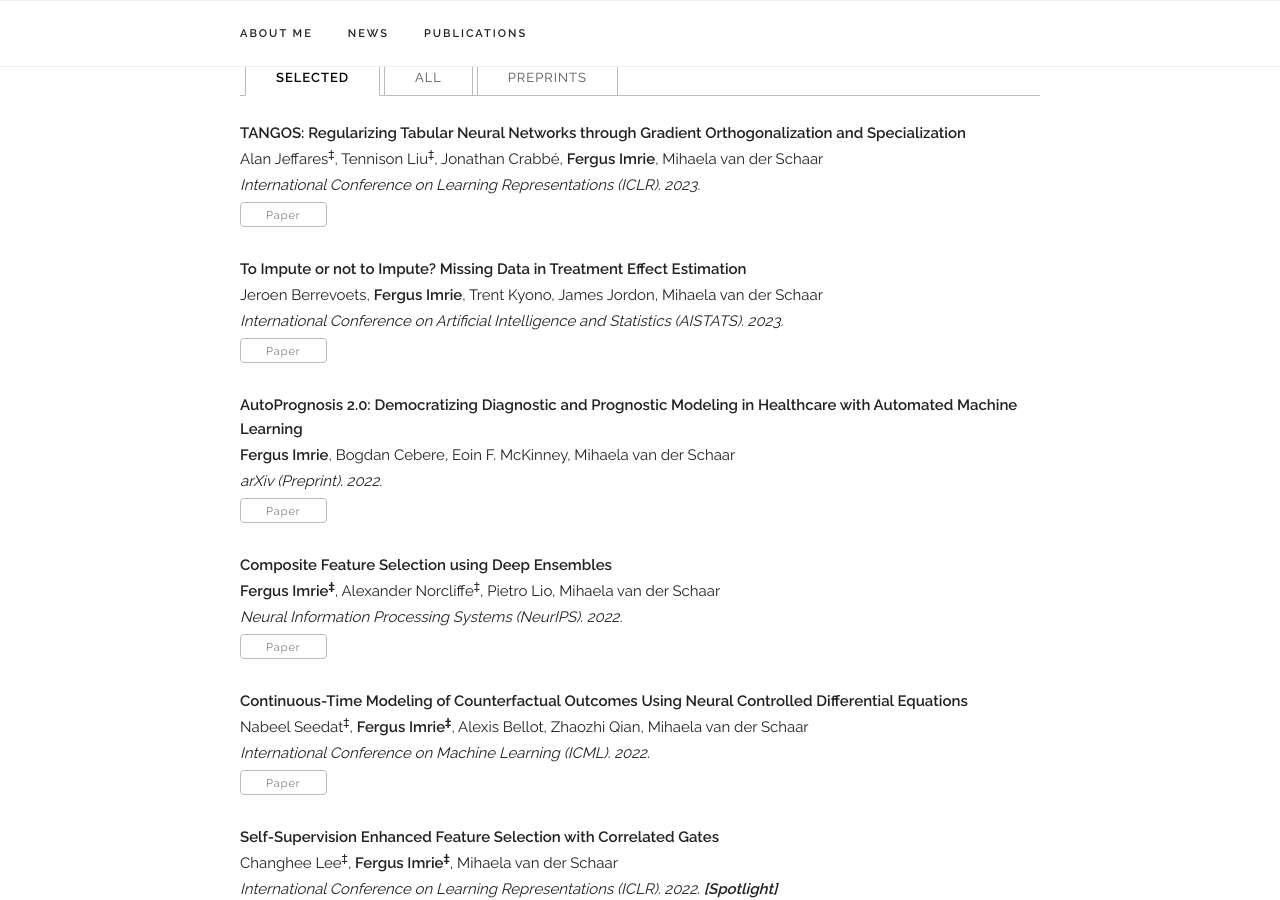
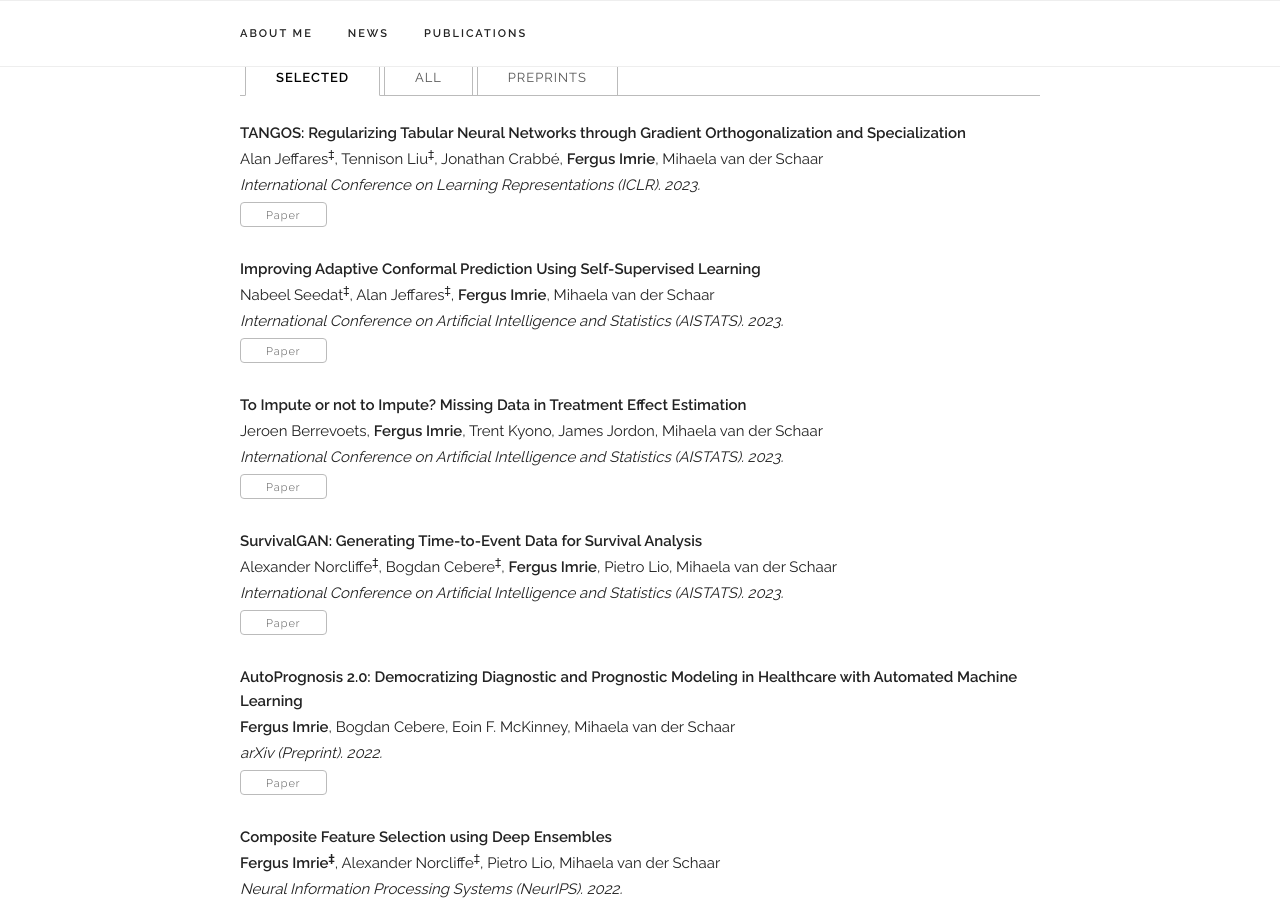
Before and after one commit to fimrie/fimrie.github.io, a Jekyll site: the page built from index.html, in a window 1280 px wide and 900 px high, scrolled down 1404 px. Built offline with Jekyll 4.4.1, drawn with Linux system fonts in a browser that asks for light colours; some web fonts are replaced.

Commit message:
added AISTATS publications

```diff
--- a/_data/publications.yaml
+++ b/_data/publications.yaml
@@ -13,10 +13,24 @@ papers:
     selected: y
     preprint: n
 
+  - title: "Improving Adaptive Conformal Prediction Using Self-Supervised Learning"
+    authors: "Nabeel Seedat<sup>‡</sup>, Alan Jeffares<sup>‡</sup>, <b>Fergus Imrie</b>, Mihaela van der Schaar"
+    venue: "International Conference on Artificial Intelligence and Statistics (AISTATS). 2023."
+    paper_pdf: "https://arxiv.org/abs/2302.12238"
+    selected: y
+    preprint: n
+
   - title: "To Impute or not to Impute? Missing Data in Treatment Effect Estimation"
     authors: "Jeroen Berrevoets, <b>Fergus Imrie</b>, Trent Kyono, James Jordon, Mihaela van der Schaar"
     venue: "International Conference on Artificial Intelligence and Statistics (AISTATS). 2023."
     paper_pdf: "https://arxiv.org/abs/2202.02096"
+    selected: y
+    preprint: n
+
+  - title: "SurvivalGAN: Generating Time-to-Event Data for Survival Analysis"
+    authors: "Alexander Norcliffe<sup>‡</sup>, Bogdan Cebere<sup>‡</sup>, <b>Fergus Imrie</b>, Pietro Lio, Mihaela van der Schaar"
+    venue: "International Conference on Artificial Intelligence and Statistics (AISTATS). 2023."
+    paper_pdf: "https://arxiv.org/abs/2302.12749"
     selected: y
     preprint: n
 
```
